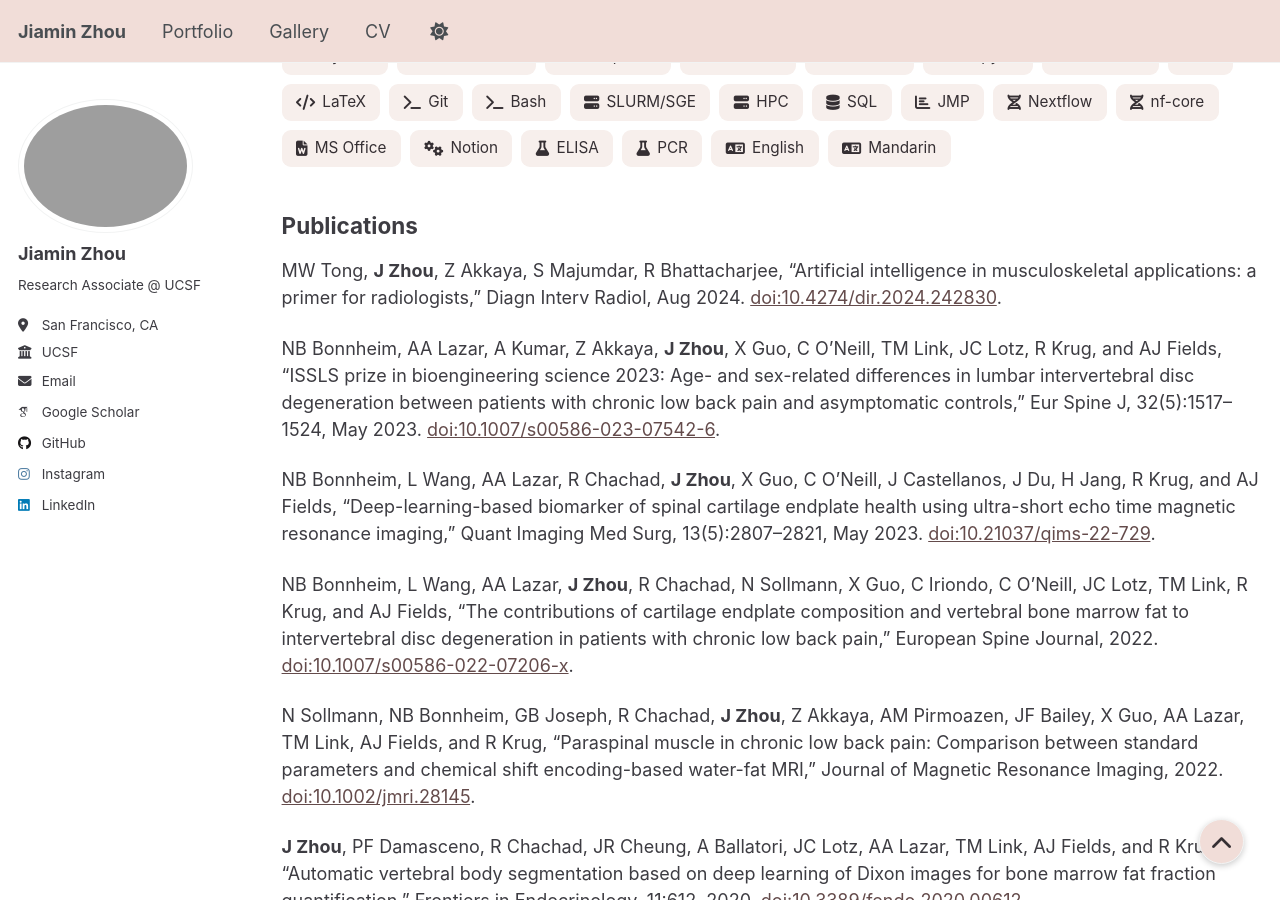
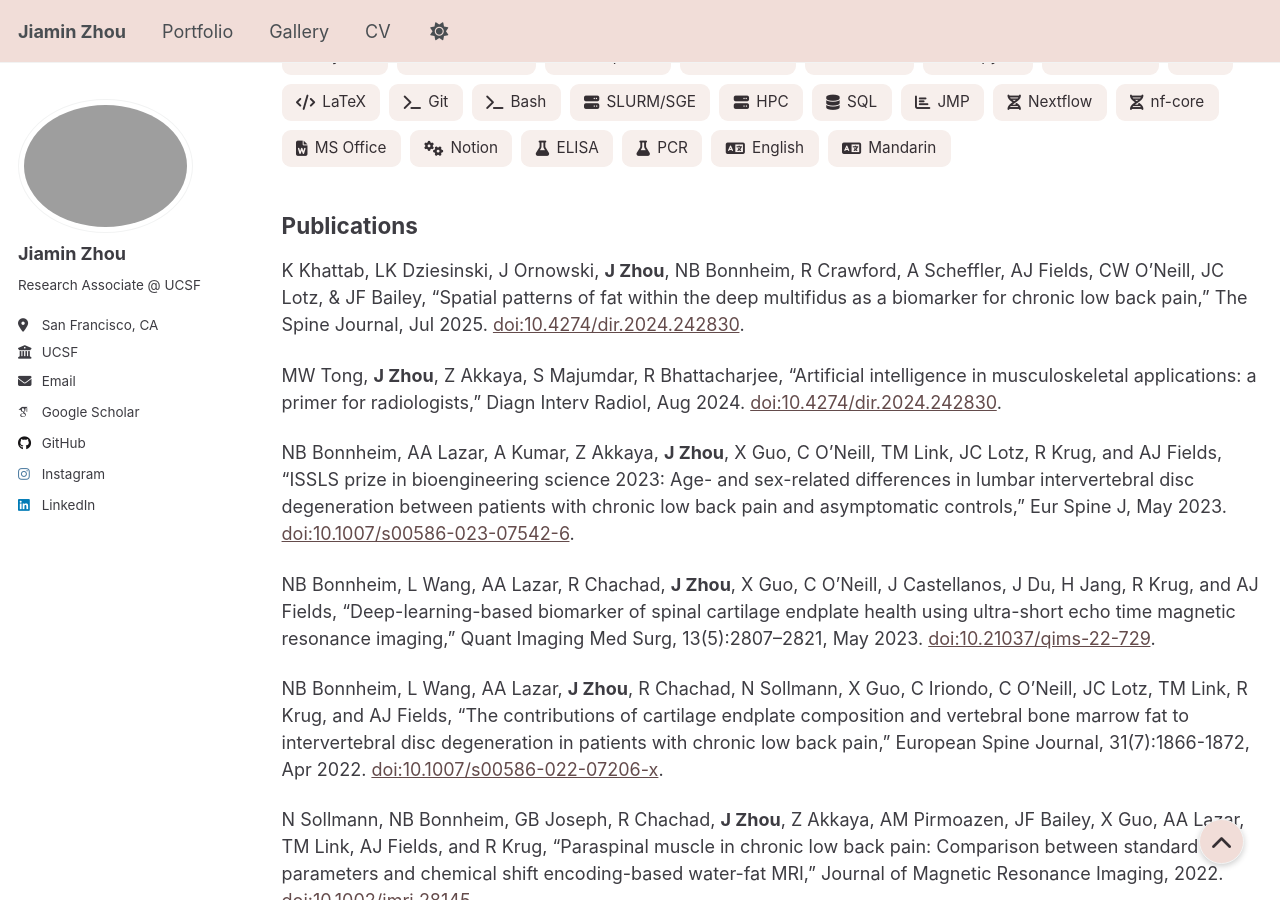
Before and after one commit to zhoji/zhoji.github.io, a Jekyll site: the page built from _pages/cv.md, in a window 1280 px wide and 900 px high, scrolled down 1459 px. Built offline with Jekyll 4.4.1, drawn with Linux system fonts in a browser that asks for light colours; some web fonts are replaced.

Commit message:
update citations

```diff
--- a/_pages/cv.md
+++ b/_pages/cv.md
@@ -103,13 +103,15 @@ Skills
 
 Publications
 ------
+K Khattab, LK Dziesinski, J Ornowski, **J Zhou**, NB Bonnheim, R Crawford, A Scheffler, AJ Fields, CW O’Neill, JC Lotz, & JF Bailey, "Spatial patterns of fat within the deep multifidus as a biomarker for chronic low back pain," The Spine Journal, Jul 2025. [doi:10.4274/dir.2024.242830](https://doi.org/10.1016/j.spinee.2025.07.022).
+
 MW Tong, **J Zhou**, Z Akkaya, S Majumdar, R Bhattacharjee, “Artificial intelligence in musculoskeletal applications: a primer for radiologists,” Diagn Interv Radiol, Aug 2024. [doi:10.4274/dir.2024.242830](https://doi.org/10.4274/dir.2024.242830).
 
-NB Bonnheim, AA Lazar, A Kumar, Z Akkaya, **J Zhou**, X Guo, C O’Neill, TM Link, JC Lotz, R Krug, and AJ Fields, “ISSLS prize in bioengineering science 2023: Age- and sex-related differences in lumbar intervertebral disc degeneration between patients with chronic low back pain and asymptomatic controls,” Eur Spine J, 32(5):1517–1524, May 2023. [doi:10.1007/s00586-023-07542-6](https://doi.org/10.1007/s00586-023-07542-6).
+NB Bonnheim, AA Lazar, A Kumar, Z Akkaya, **J Zhou**, X Guo, C O’Neill, TM Link, JC Lotz, R Krug, and AJ Fields, “ISSLS prize in bioengineering science 2023: Age- and sex-related differences in lumbar intervertebral disc degeneration between patients with chronic low back pain and asymptomatic controls,” Eur Spine J, May 2023. [doi:10.1007/s00586-023-07542-6](https://doi.org/10.1007/s00586-023-07542-6).
 
 NB Bonnheim, L Wang, AA Lazar, R Chachad, **J Zhou**, X Guo, C O’Neill, J Castellanos, J Du, H Jang, R Krug, and AJ Fields, “Deep-learning-based biomarker of spinal cartilage endplate health using ultra-short echo time magnetic resonance imaging,” Quant Imaging Med Surg, 13(5):2807–2821, May 2023. [doi:10.21037/qims-22-729](https://doi.org/10.21037/qims-22-729).
 
-NB Bonnheim, L Wang, AA Lazar, **J Zhou**, R Chachad, N Sollmann, X Guo, C Iriondo, C O’Neill, JC Lotz, TM Link, R Krug, and AJ Fields, “The contributions of cartilage endplate composition and vertebral bone marrow fat to intervertebral disc degeneration in patients with chronic low back pain,” European Spine Journal, 2022. [doi:10.1007/s00586-022-07206-x](https://doi.org/10.1007/s00586-022-07206-x).
+NB Bonnheim, L Wang, AA Lazar, **J Zhou**, R Chachad, N Sollmann, X Guo, C Iriondo, C O’Neill, JC Lotz, TM Link, R Krug, and AJ Fields, “The contributions of cartilage endplate composition and vertebral bone marrow fat to intervertebral disc degeneration in patients with chronic low back pain,” European Spine Journal, 31(7):1866-1872, Apr 2022. [doi:10.1007/s00586-022-07206-x](https://doi.org/10.1007/s00586-022-07206-x).
 
 N Sollmann, NB Bonnheim, GB Joseph, R Chachad, **J Zhou**, Z Akkaya, AM Pirmoazen, JF Bailey, X Guo, AA Lazar, TM Link, AJ Fields, and R Krug, “Paraspinal muscle in chronic low back pain: Comparison between standard parameters and chemical shift encoding-based water-fat MRI,” Journal of Magnetic Resonance Imaging, 2022. [doi:10.1002/jmri.28145](https://doi.org/10.1002/jmri.28145).
 
--- a/files/bibtex1.bib
+++ b/files/bibtex1.bib
@@ -1,3 +1,5 @@
+ @article{Khattab_Dziesinski_Ornowski_Zhou_Bonnheim_Crawford_Scheffler_Fields_O’Neill_Lotz_2025, title={Spatial patterns of fat within the deep multifidus as a biomarker for chronic low back pain}, DOI={10.1016/j.spinee.2025.07.022}, journal={The Spine Journal}, author={Khattab, Karim and Dziesinski, Lucas K. and Ornowski, Jessica and Zhou, Jiamin and Bonnheim, Noah B. and Crawford, Rebecca and Scheffler, Aaron and Fields, Aaron J. and O’Neill, Conor W. and Lotz, Jeffrey C. and et al.}, year={2025}, month={Jul}}
+ @article{Tong_Zhou_Akkaya_Majumdar_Bhattacharjee_2024, title={Artificial Intelligence in musculoskeletal applications: A Primer for Radiologists}, DOI={10.4274/dir.2024.242830}, journal={Diagnostic and Interventional Radiology}, author={Tong, Michelle W. and Zhou, Jiamin and Akkaya, Zehra and Majumdar, Sharmila and Bhattacharjee, Rupsa}, year={2024}, month={Aug}}
  @article{Bonnheim_Lazar_Kumar_Akkaya_Zhou_Guo_ONeill_Link_Lotz_Krug_2023, title={ISSLS Prize in Bioengineering Science 2023: Age- and sex-related differences in lumbar intervertebral disc degeneration between patients with chronic low back pain and asymptomatic controls}, volume={32}, ISSN={1432-0932}, DOI={10.1007/s00586-023-07542-6}, abstractNote={Clinical management of disc degeneration in patients with chronic low back pain (cLBP) is hampered by the challenge of distinguishing pathologic changes relating to pain from physiologic changes related to aging. The goal of this study was to use imaging biomarkers of disc biochemical composition to distinguish degenerative changes associated with cLBP from normal aging.}, number={5}, journal={European Spine Journal}, author={Bonnheim, Noah B. and Lazar, Ann A. and Kumar, Anika and Akkaya, Zehra and Zhou, Jiamin and Guo, Xiaojie and O’Neill, Conor and Link, Thomas M. and Lotz, Jeffrey C. and Krug, Roland and Fields, Aaron J.}, year={2023}, month=may, pages={1517–1524}, language={en} }
  @article{Bonnheim_Wang_Lazar_Chachad_Zhou_Guo_ONeill_Castellanos_Du_Jang_2023, title={Deep-learning-based biomarker of spinal cartilage endplate health using ultra-short echo time magnetic resonance imaging}, volume={13}, ISSN={2223-4306, 2223-4292}, DOI={10.21037/qims-22-729}, abstractNote={Deep-learning-based biomarker of spinal cartilage endplate health using ultra-short echo time magnetic resonance imaging}, number={5}, journal={Quantitative Imaging in Medicine and Surgery}, publisher={AME Publishing Company}, author={Bonnheim, Noah B. and Wang, Linshanshan and Lazar, Ann A. and Chachad, Ravi and Zhou, Jiamin and Guo, Xiaojie and O’Neill, Conor and Castellanos, Joel and Du, Jiang and Jang, Hyungseok and Krug, Roland and Fields, Aaron J.}, year={2023}, month=may, pages={2807821–2802821}, language={en} }
  @article{Bonnheim_Wang_Lazar_Zhou_Chachad_Sollmann_Guo_Iriondo_ONeill_Lotz_2022, title={The contributions of cartilage endplate composition and vertebral bone marrow fat to intervertebral disc degeneration in patients with chronic low back pain}, volume={31}, ISSN={1432-0932}, DOI={10.1007/s00586-022-07206-x}, abstractNote={The composition of the subchondral bone marrow and cartilage endplate (CEP) could affect intervertebral disc health by influencing vertebral perfusion and nutrient diffusion. However, the relative contributions of these factors to disc degeneration in patients with chronic low back pain (cLBP) have not been quantified. The goal of this study was to use compositional biomarkers derived from quantitative MRI to establish how CEP composition (surrogate for permeability) and vertebral bone marrow fat fraction (BMFF, surrogate for perfusion) relate to disc degeneration.}, number={7}, journal={European Spine Journal}, author={Bonnheim, Noah B. and Wang, Linshanshan and Lazar, Ann A. and Zhou, Jiamin and Chachad, Ravi and Sollmann, Nico and Guo, Xiaojie and Iriondo, Claudia and O’Neill, Conor and Lotz, Jeffrey C. and Link, Thomas M. and Krug, Roland and Fields, Aaron J.}, year={2022}, month=jul, pages={1866–1872}, language={en} }
```
